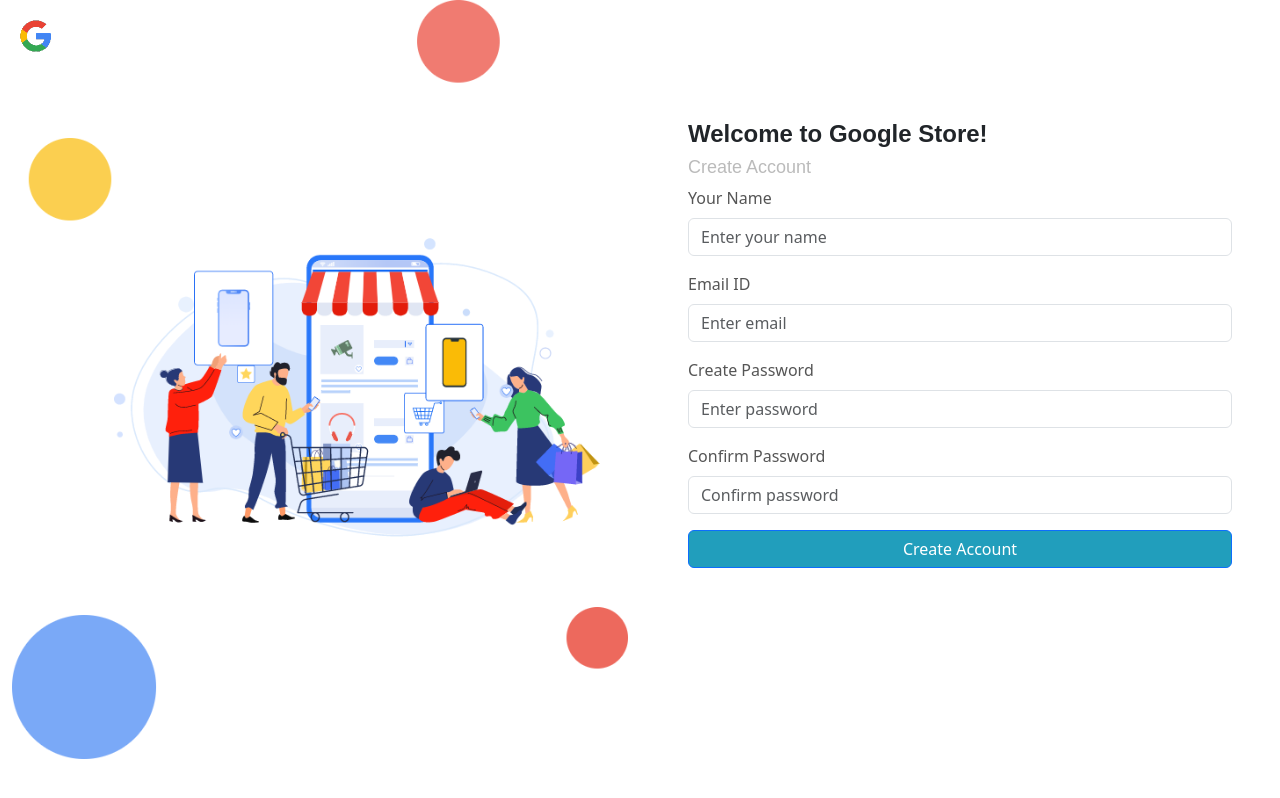
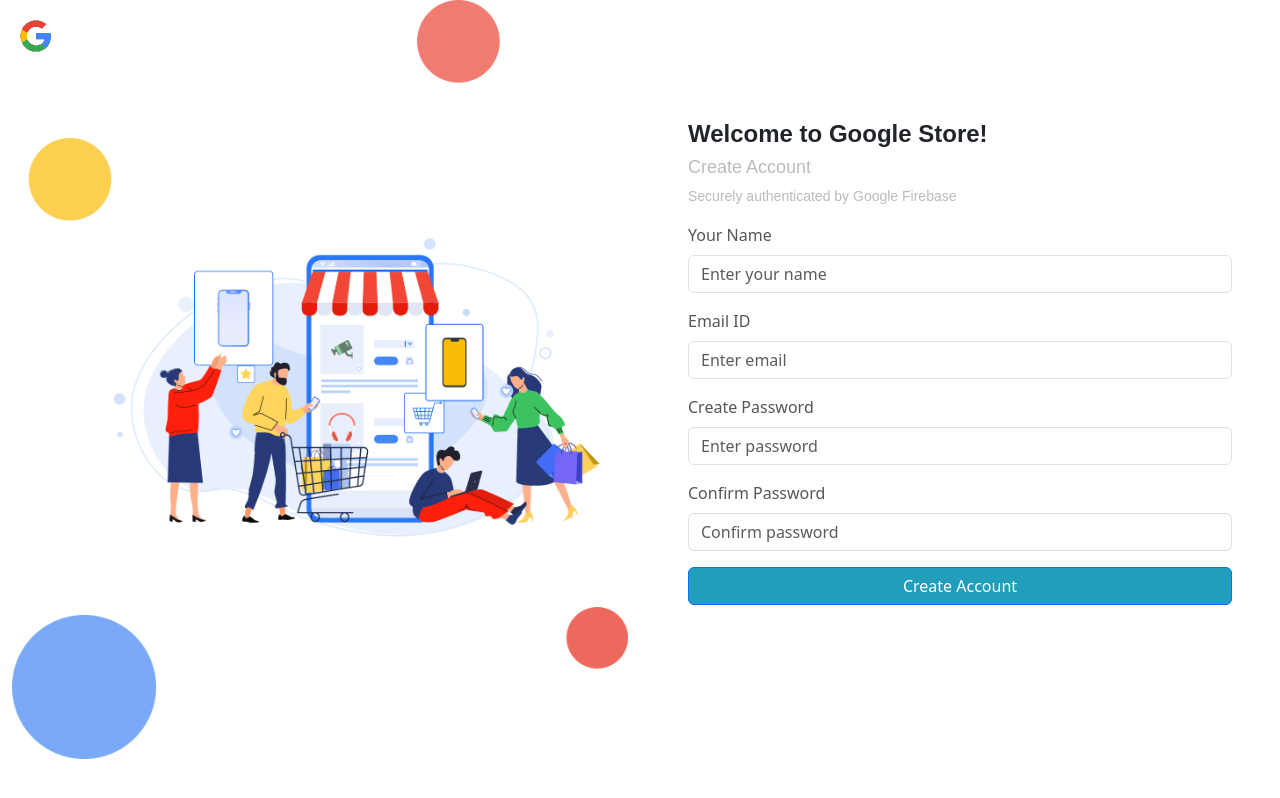
Before and after one commit to sudobrewenjoy/Simple-Google-Page, a React (Create React App) app: page /createaccount in a window 1280 px wide. Built offline with nearby package versions, Linux system fonts and the light colour scheme.

Commit message:
login page modified

```diff
--- a/src/screen/createaccount/createaccount.jsx
+++ b/src/screen/createaccount/createaccount.jsx
@@ -68,6 +68,9 @@
           <br />
           <h1 style={{ fontFamily: 'Montserrat, sans-serif', fontWeight: '800', fontSize: '24px' }}>Welcome to Google Store!</h1>
           <h5 style={{ fontFamily: 'Montserrat, sans-serif', fontWeight: '500', fontSize: '18px', color: '#BBBBBB' }}>Create Account</h5>
+          <p style={{ fontFamily: 'Montserrat, sans-serif', fontWeight: '400', fontSize: '14px', color: '#BBBBBB' }}>
+            Securely authenticated by Google Firebase
+          </p>
 
           <Form onSubmit={handleSubmit}>
             <Form.Group className="mb-3">
--- a/src/screen/login/login.jsx
+++ b/src/screen/login/login.jsx
@@ -74,6 +74,10 @@
         <br />
         <h1 style={{ fontFamily: 'Montserrat, sans-serif', fontWeight: '800', fontSize: '24px' }}>Welcome to Google Store!</h1>
         <h5 style={{ fontFamily: 'Montserrat, sans-serif', fontWeight: '500', fontSize: '18px', color: '#BBBBBB' }}>Login to your account</h5>
+        <h6 style={{ fontFamily: 'Montserrat, sans-serif', fontWeight: '400', fontSize: '14px', color: '#BBBBBB' }}>
+           Securely authenticated by Google Firebase
+        </h6>
+
 
         <Form onSubmit={handleSubmit}>
           <Form.Group className="mb-3">
```
